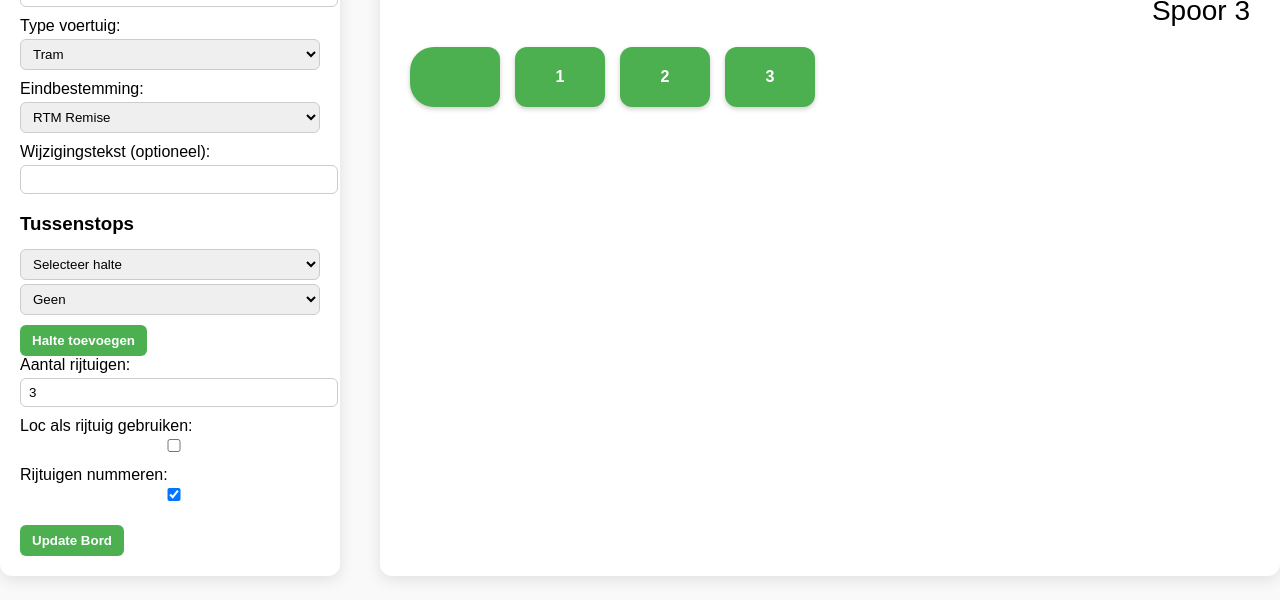
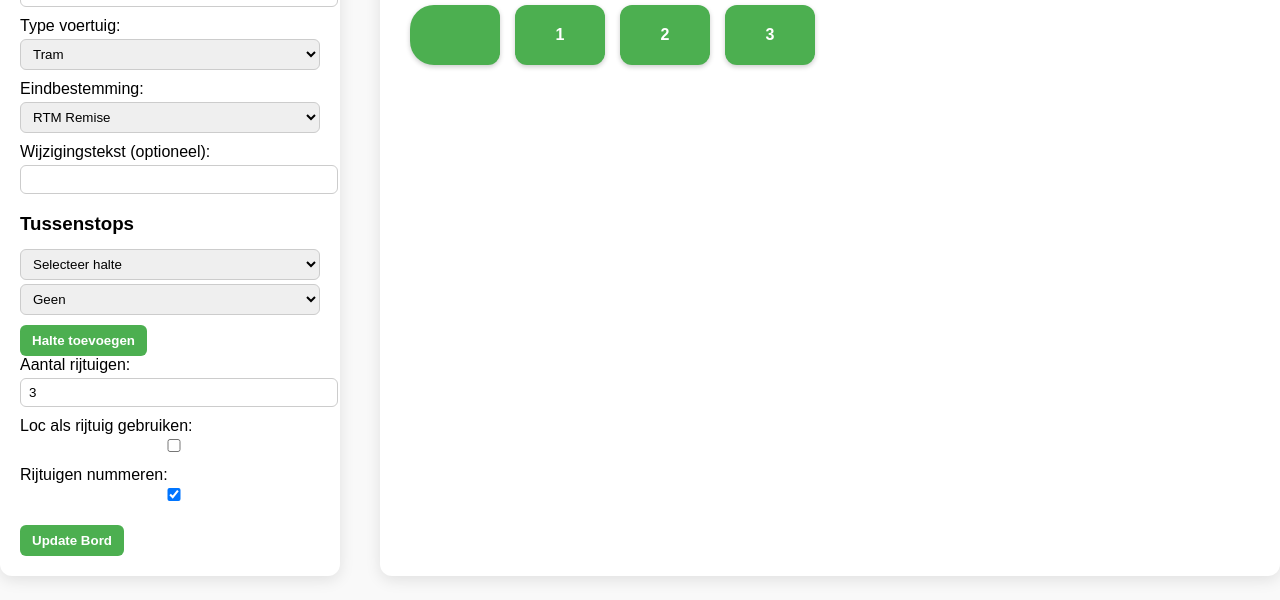
Before and after one commit to Mathijsbacker/RTMscherm, a plain HTML site: page index.html in a window 1280 px wide. Shown: the part 200-800 px from the top of the page. Drawn offline with Linux system fonts and the light colour scheme.

Commit message:
Update index.html

```diff
--- a/index.html
+++ b/index.html
@@ -93,7 +93,7 @@
     <div class="change-text" id="changeTextDisplay"></div>
     <div class="stops" id="stopsDisplay"></div>
     <div class="extra-info">
-      <div id="trackDisplay">Spoor 2</div>
+      <div></div>
     </div>
     <div class="train" id="train"></div>
   </div>
```
